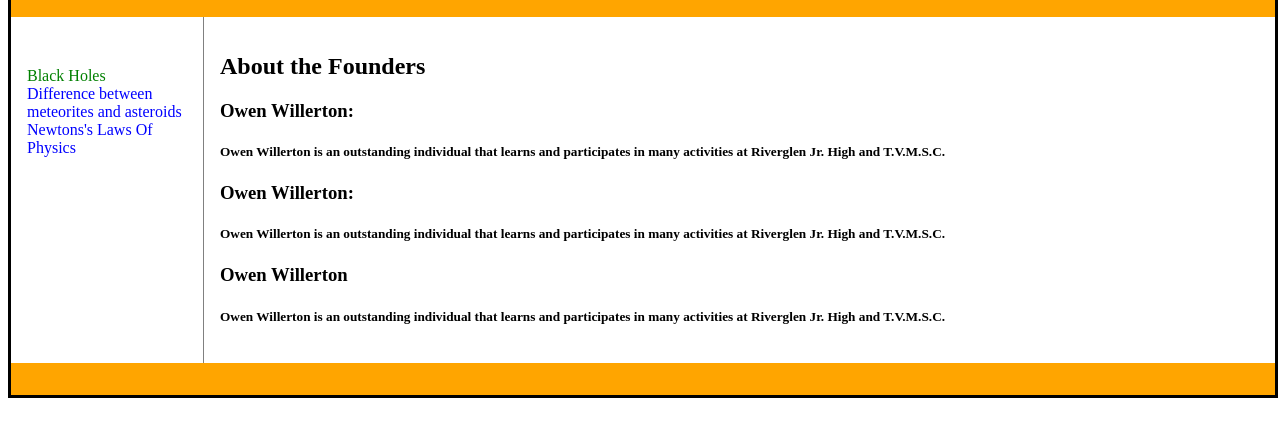
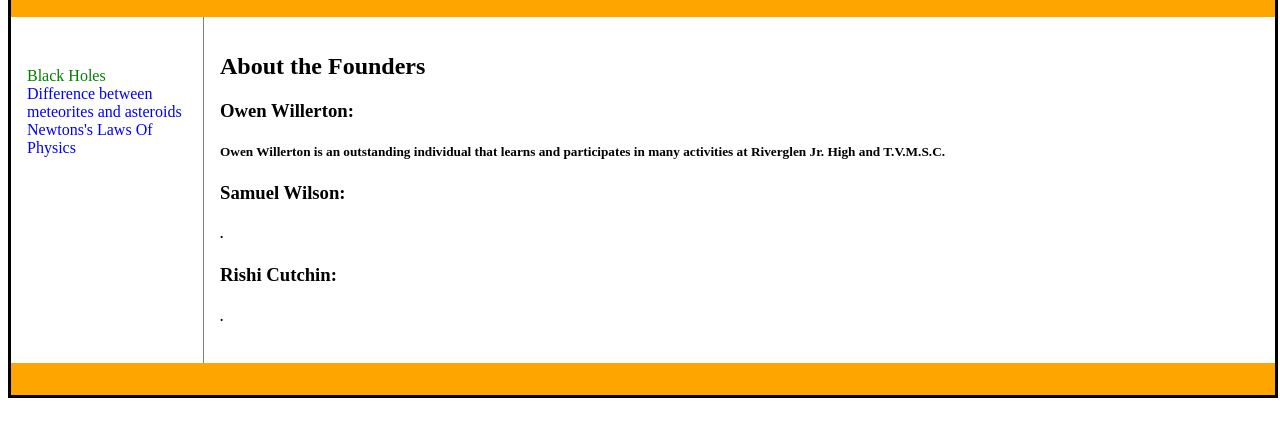
Before and after one commit to lolsuperpuppylol/lolsuperpuppylol, a plain HTML site: page index.html in a window 1280 px wide. Shown: the part 106-542 px from the top of the page. Drawn offline with Linux system fonts and the light colour scheme.

Commit message:
Update index.html

```diff
--- a/index.html
+++ b/index.html
@@ -90,11 +90,10 @@ article {
   <p>
      <h3>Owen Willerton:
        <h5> Owen Willerton is an outstanding individual that learns and participates in many activities at Riverglen Jr. High and T.V.M.S.C.
-
-     <h3>Owen Willerton:
-       <h5> Owen Willerton is an outstanding individual that learns and participates in many activities at Riverglen Jr. High and T.V.M.S.C.
-     <h3>Owen Willerton
-       <h5> Owen Willerton is an outstanding individual that learns and participates in many activities at Riverglen Jr. High and T.V.M.S.C.
+     <h3>Samuel Wilson:
+       <h5> .
+     <h3>Rishi Cutchin:
+       <h5> .
   </p></article>
 
 
```
